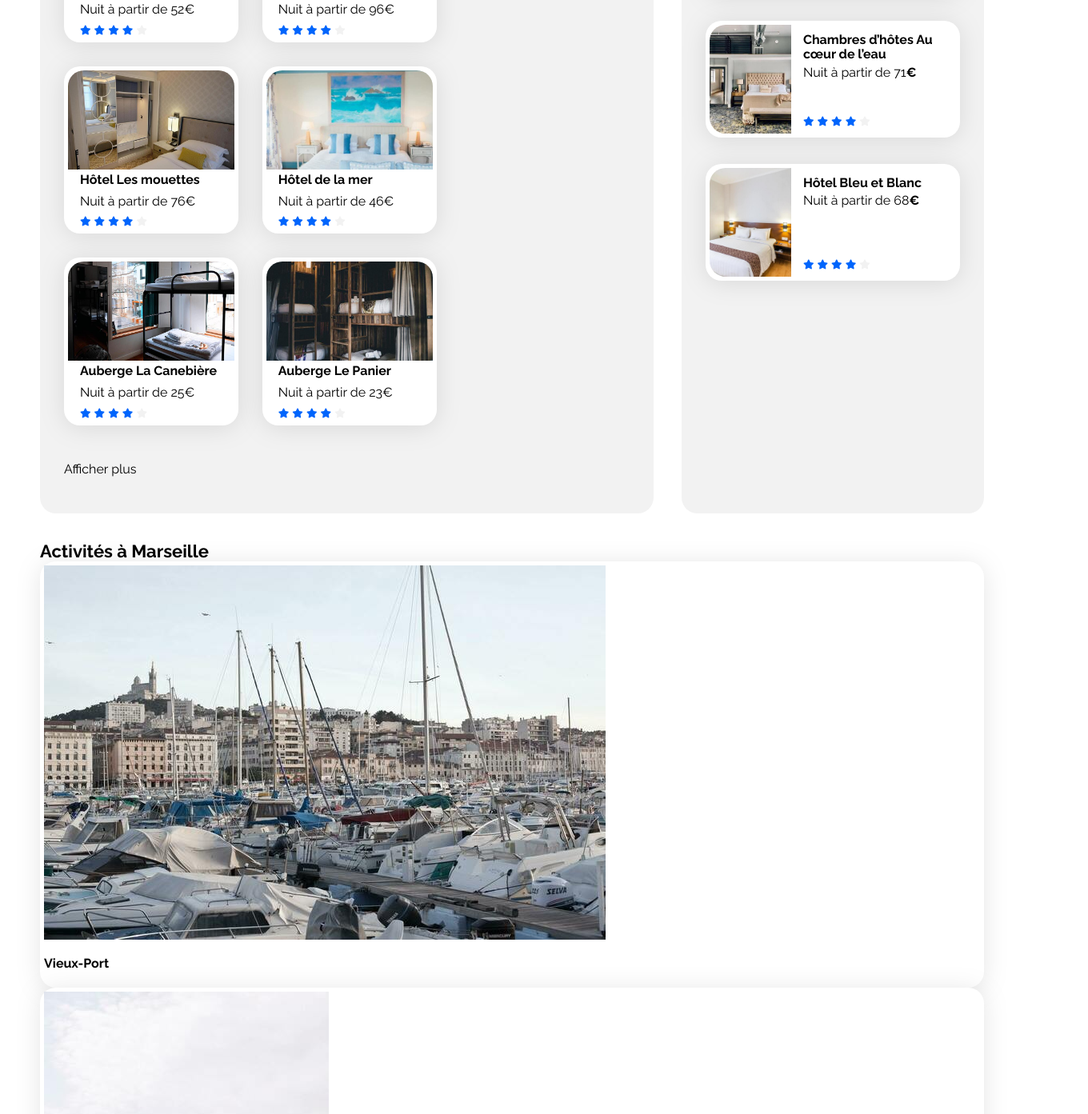
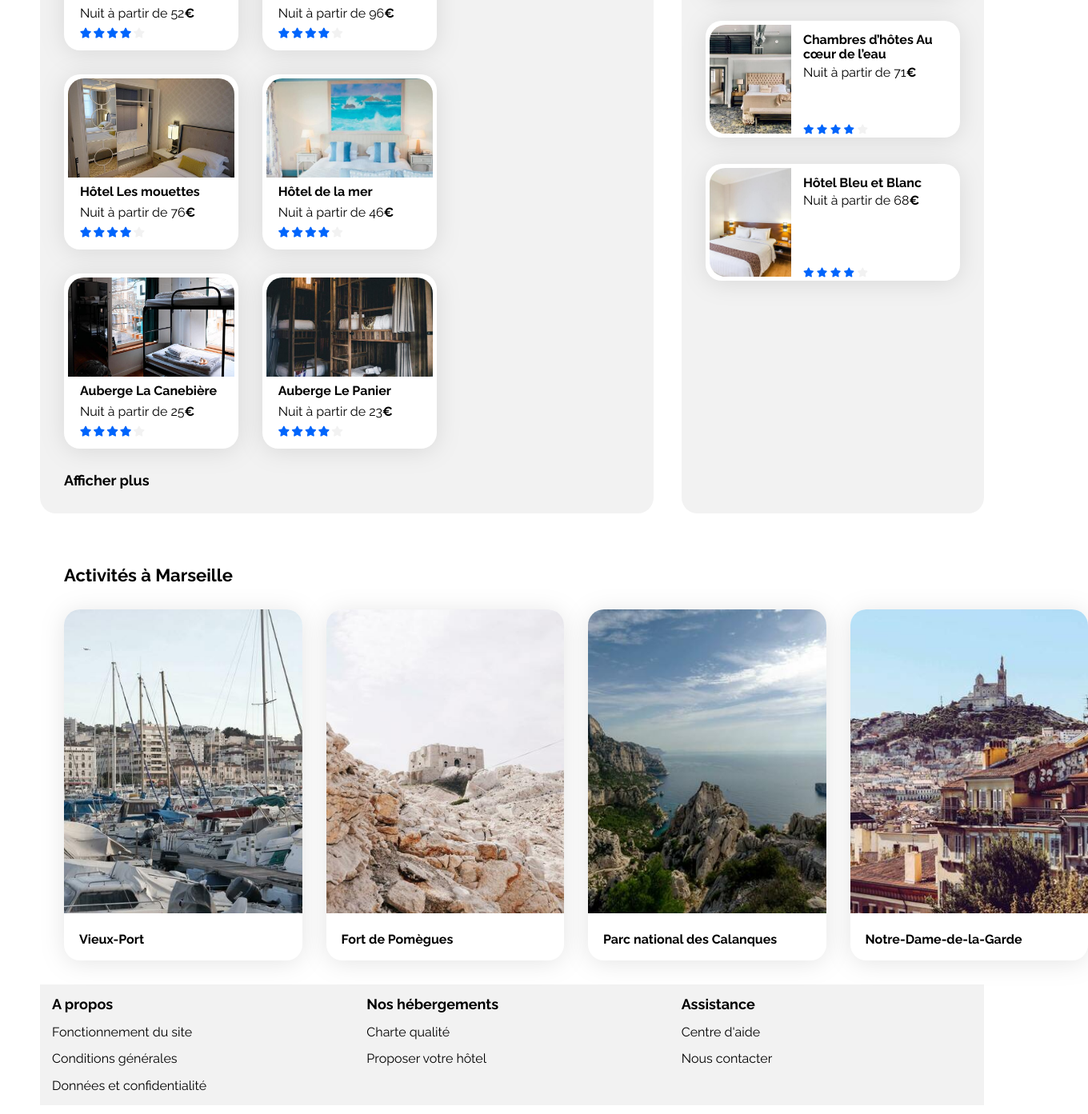
Before and after one commit to Neutron35/Integration-Booki, a plain HTML site: page index.html in a window 1280 px wide. Shown: the part 667-2060 px from the top of the page at 80% size, 1360 px wide, since content can reach past the window. Drawn offline with nearby package versions, Linux system fonts and the light colour scheme.

Commit message:
Correction oubli HTML span class euro, fin du premier jet CSS Desktop

```diff
--- a/css/style.css
+++ b/css/style.css
@@ -267,6 +267,7 @@ main {
 	flex-direction: column;
 	justify-content: space-between;
 	gap: 4px;
+	padding-bottom: 15px;
 }
 
 .hebergements-cards img {
@@ -278,7 +279,7 @@ main {
 	display: flex;
 	flex-direction: column;
 	gap: 8px;
-	padding: 0 15px 0 15px;
+	padding: 5px 15px 0 15px;
 }
 
 .hebergements-cards .card-txt {
@@ -292,6 +293,22 @@ main {
 
 .hebergements-cards .card-subtitle {
 	margin: 0;
+}
+
+.card-rating {
+	display: flex;
+	justify-content: space-between;
+	width: 81px;
+	color: #0065fc;
+}
+
+.hebergements-cards .fa-star {
+	display: flex;
+	justify-content: center;
+	align-items: center;
+	width: 14.29px;
+	height: 13.25px;
+	font-size: 13px;
 }
 
 /****** Populaires ***********/
@@ -339,6 +356,68 @@ main {
 	margin-bottom: 5px;
 }
 
+.show-more {
+	margin: 0;
+	font-size: 18px;
+	font-weight: bold;
+}
+
+.activites {
+	display: flex;
+	flex-direction: column;
+	gap: 30px;
+	padding: 30px;
+}
+
+.activites-cards {
+	display: flex;
+	gap: 30px;
+}
+
+.activites-cards .card {
+	height: 439px;
+	padding: 0;
+}
+
+.activites-cards img {
+	height: 380px;
+	width: 297.5px;
+	border-radius: 20px 20px 0 0;
+}
+
+.activites-cards .card-title {
+	margin: 0;
+	padding: 20px 19px 20px 19px;
+}
+
+.footer-list {
+	display: flex;
+	background-color: #f2f2f2;
+}
+
+.footer-list div {
+	width: 33%;
+	display: flex;
+	flex-direction: column;
+	gap: 15px;
+	padding: 15px;
+}
+
+.footer-list p {
+	font-size: 18px;
+	font-weight: bold;
+	margin: 0;
+}
+
+.footer-list ul {
+	display: flex;
+	flex-direction: column;
+	gap: 15px;
+	font-size: 16px;
+	padding: 0;
+	margin: 0;
+}
+
 /* Le code ci-dessous correspond à la version responsive uniquement */
 
 /****** Media queries ***********/
--- a/index.html
+++ b/index.html
@@ -71,7 +71,7 @@
 									<div class="card-content">
 										<div class="card-txt">
 											<h3 class="card-title">Hôtel du port</h3>
-											<p class="card-subtitle">Nuit à partir de 52€</p>
+											<p class="card-subtitle">Nuit à partir de 52<span class="euro">€</span></p>
 										</div>
 										<div class="card-rating">
 											<i class="fa-xs fa-solid fa-star" aria-hidden="true"></i>
@@ -90,7 +90,7 @@
 									<div class="card-content">
 										<div class="card-txt">
 											<h3 class="card-title">Hôtel Chez Amina</h3>
-											<p class="card-subtitle">Nuit à partir de 96€</p>
+											<p class="card-subtitle">Nuit à partir de 96<span class="euro">€</span></p>
 										</div>
 										<div class="card-rating">
 											<i class="fa-xs fa-solid fa-star" aria-hidden="true"></i>
@@ -109,7 +109,7 @@
 									<div class="card-content">
 										<div class="card-txt">
 											<h3 class="card-title">Hôtel Les mouettes</h3>
-											<p class="card-subtitle">Nuit à partir de 76€</p>
+											<p class="card-subtitle">Nuit à partir de 76<span class="euro">€</span></p>
 										</div>
 										<div class="card-rating">
 											<i class="fa-xs fa-solid fa-star" aria-hidden="true"></i>
@@ -128,7 +128,7 @@
 									<div class="card-content">
 										<div class="card-txt">
 											<h3 class="card-title">Hôtel de la mer</h3>
-											<p class="card-subtitle">Nuit à partir de 46€</p>
+											<p class="card-subtitle">Nuit à partir de 46<span class="euro">€</span></p>
 										</div>
 										<div class="card-rating">
 											<i class="fa-xs fa-solid fa-star" aria-hidden="true"></i>
@@ -147,7 +147,7 @@
 									<div class="card-content">
 										<div class="card-txt">
 											<h3 class="card-title">Auberge La Canebière</h3>
-											<p class="card-subtitle">Nuit à partir de 25€</p>
+											<p class="card-subtitle">Nuit à partir de 25<span class="euro">€</span></p>
 										</div>
 										<div class="card-rating">
 											<i class="fa-xs fa-solid fa-star" aria-hidden="true"></i>
@@ -166,7 +166,7 @@
 									<div class="card-content">
 										<div class="card-txt">
 											<h3 class="card-title">Auberge Le Panier</h3>
-											<p class="card-subtitle">Nuit à partir de 23€</p>
+											<p class="card-subtitle">Nuit à partir de 23<span class="euro">€</span></p>
 										</div>
 										<div class="card-rating">
 											<i class="fa-xs fa-solid fa-star" aria-hidden="true"></i>
```
